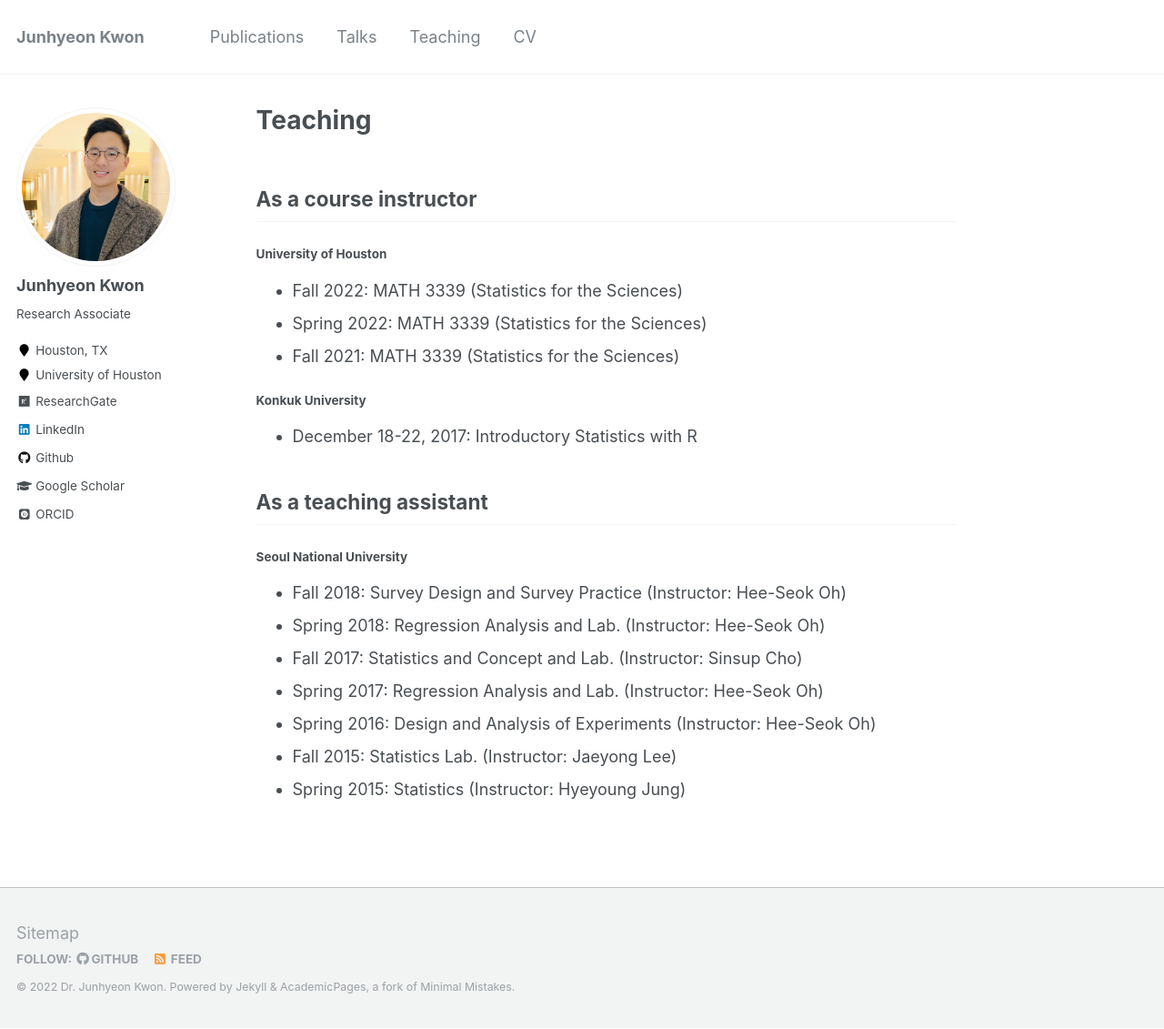
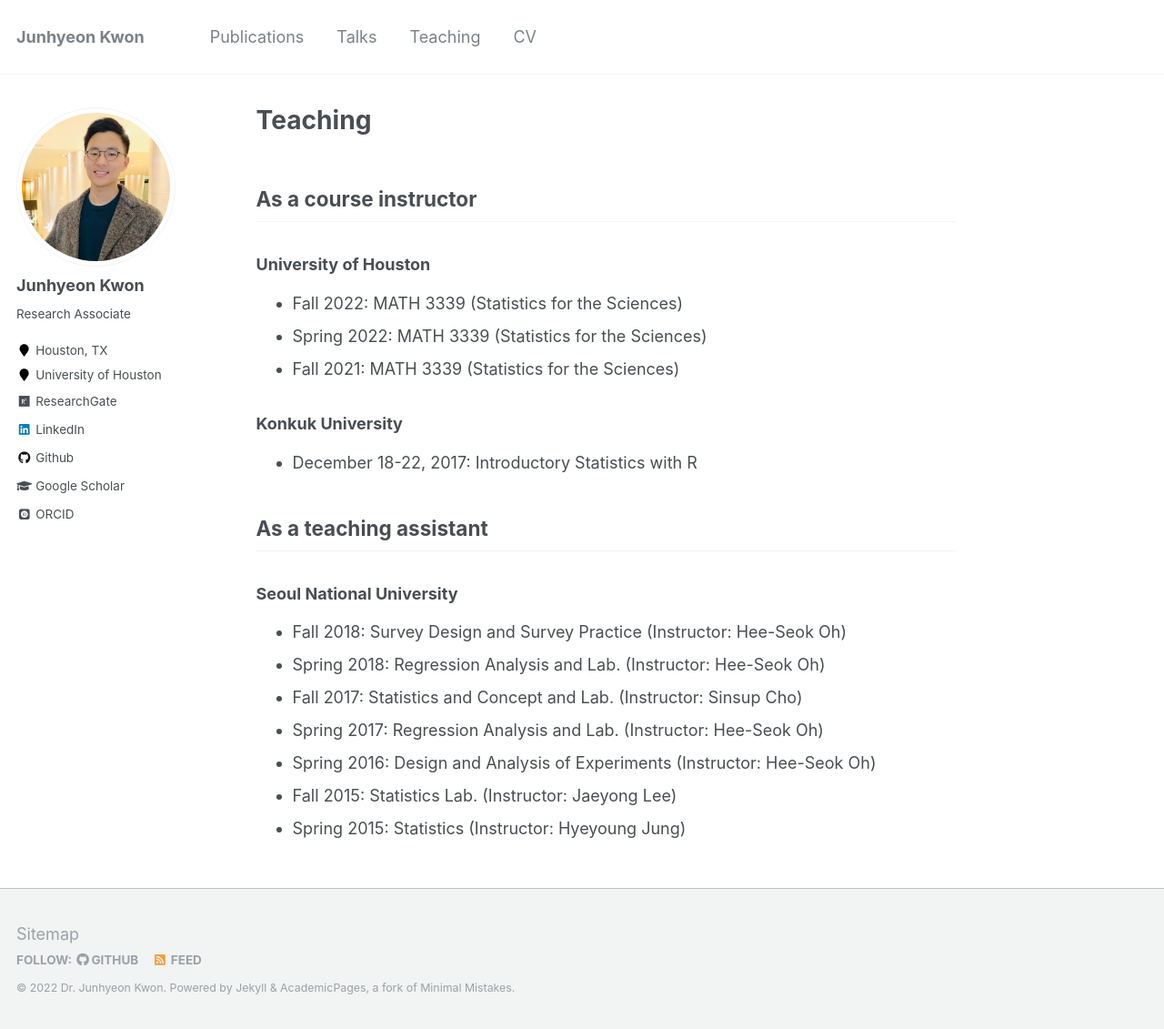
Before and after one commit to JunhyeonKwon/junhyeonkwon.github.io, a Jekyll site: the page built from _pages/teaching.md, in a window 1280 px wide and 1131 px high. Shown: the whole window at 91% size. Built offline with Jekyll 4.4.1, drawn with Linux system fonts in a browser that asks for light colours; some web fonts are replaced.

```diff
--- a/_pages/teaching.md
+++ b/_pages/teaching.md
@@ -6,19 +6,19 @@ author_profile: true
 
 ## As a course instructor
 
-#### University of Houston
+### University of Houston
 
 - Fall 2022: MATH 3339 (Statistics for the Sciences)
 - Spring 2022: MATH 3339 (Statistics for the Sciences)
 - Fall 2021: MATH 3339 (Statistics for the Sciences)
 
-#### Konkuk University
+### Konkuk University
 
 - December 18-22, 2017: Introductory Statistics with R
 
 ## As a teaching assistant
 
-#### Seoul National University
+### Seoul National University
 
 - Fall 2018: Survey Design and Survey Practice (Instructor: Hee-Seok Oh)
 - Spring 2018: Regression Analysis and Lab. (Instructor: Hee-Seok Oh)
```
